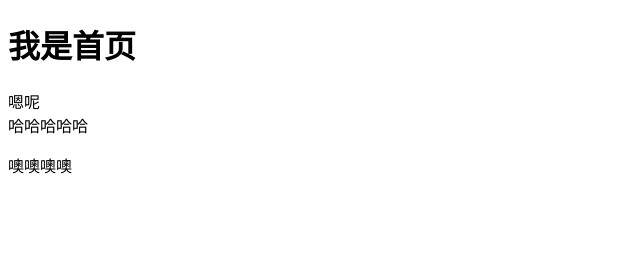
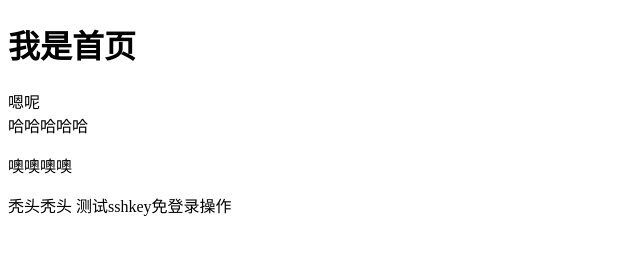
Before and after one commit to HHj123-a/git-demo2, a plain HTML site: page index.html in a window 1280 px wide. Shown: the whole page, without its empty margins (0-640 px from the left). Drawn offline with Linux system fonts and the light colour scheme.

Commit message:
测试ssh

```diff
--- a/index.html
+++ b/index.html
@@ -9,5 +9,7 @@
 <span>嗯呢</span>
 <div>哈哈哈哈哈</div>
 <p>噢噢噢噢</p>
+秃头秃头
+测试sshkey免登录操作
 </body>
 </html>
```
